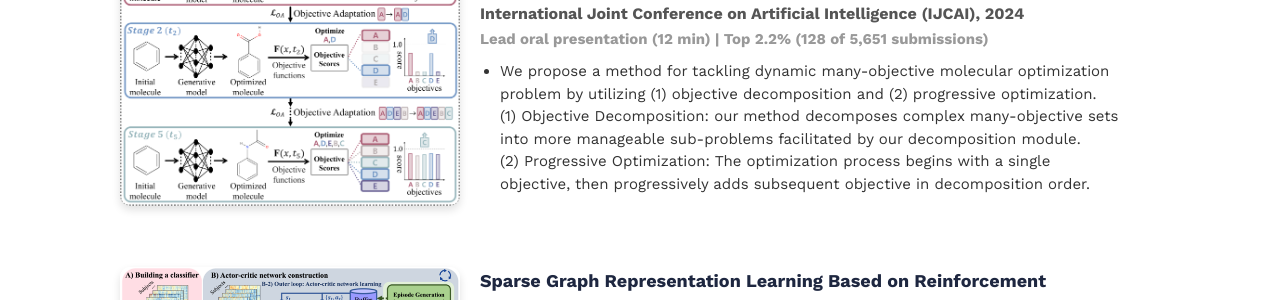
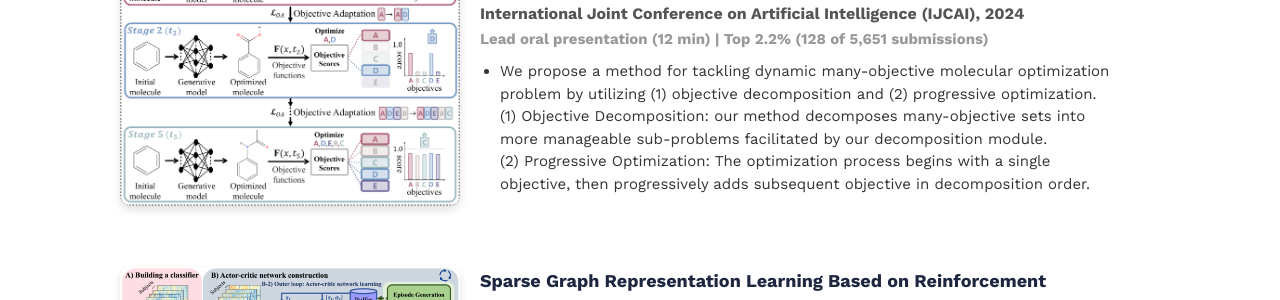
Before and after one commit to donghee-shin-page/donghee-shin-page.github.io, a Jekyll site: the page built from index.html, in a window 1280 px wide and 900 px high, scrolled down 1494 px. Shown: the part 153-453 px from the top of the window. Built offline with Jekyll 4.4.1, drawn with Linux system fonts in a browser that asks for light colours; nearby versions of some CDN libraries; the list of posts is cut into pages by our own code.

Commit message:
Update selected_publications.yml

```diff
--- a/_data/selected_publications.yml
+++ b/_data/selected_publications.yml
@@ -21,7 +21,7 @@
     authors: "Dong-Hee Shin, Young-Han Son, Deok-Joong Lee, Ji-Wung Han, Tae-Eui Kam"
     venue: "International Joint Conference on Artificial Intelligence (IJCAI), 2024"
     note: "Lead oral presentation (12 min) | Top 2.2% (128 of 5,651 submissions)"
-    description_points: "We propose a method for tackling dynamic many-objective molecular optimization problem by utilizing (1) objective decomposition and (2) progressive optimization.<br>(1) Objective Decomposition: our method decomposes complex many-objective sets into more manageable sub-problems facilitated by our decomposition module.<br>(2) Progressive Optimization: The optimization process begins with a single objective, then progressively adds subsequent objective in decomposition order."
+    description_points: "We propose a method for tackling dynamic many-objective molecular optimization problem by utilizing (1) objective decomposition and (2) progressive optimization.<br>(1) Objective Decomposition: our method decomposes many-objective sets into more manageable sub-problems facilitated by our decomposition module.<br>(2) Progressive Optimization: The optimization process begins with a single objective, then progressively adds subsequent objective in decomposition order."
 
 
 
```
